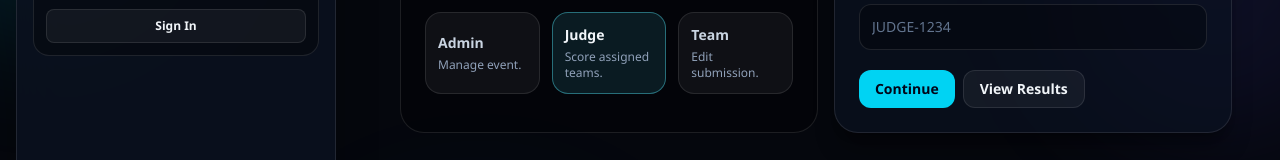
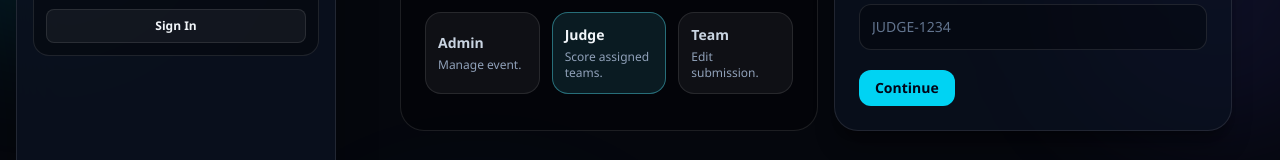
Before and after one commit to ubc-biztech/hello-hacks-judging-portal, a Next.js app in the folder hello-hacks-portal/: page /auth in a window 1280 px wide. Shown: the part 253-413 px from the top of the page. Built offline with nearby package versions, Linux system fonts and the light colour scheme; no server answers; the database is empty.

Commit message:
removed view result button

```diff
--- a/hello-hacks-portal/src/pages/auth/index.tsx
+++ b/hello-hacks-portal/src/pages/auth/index.tsx
@@ -135,7 +135,9 @@ export default function Auth() {
                   ].join(" ")}
                 >
                   <p className="text-sm font-semibold">{roleInfo[r].title}</p>
-                  <p className="mt-1 text-xs text-slate-400">{roleInfo[r].hint}</p>
+                  <p className="mt-1 text-xs text-slate-400">
+                    {roleInfo[r].hint}
+                  </p>
                 </button>
               );
             })}
@@ -146,9 +148,7 @@ export default function Auth() {
           <p className="text-xs font-semibold uppercase tracking-[0.16em] text-slate-500">
             Sign In As {current.title}
           </p>
-          <h2 className="mt-2 text-xl font-semibold text-slate-100">
-            Code
-          </h2>
+          <h2 className="mt-2 text-xl font-semibold text-slate-100">Code</h2>
           <p className="mt-2 text-sm text-slate-400">{current.hint}</p>
 
           <div className="mt-5">
@@ -171,12 +171,6 @@ export default function Auth() {
             >
               Continue
             </button>
-            <button
-              onClick={() => router.push("/results")}
-              className="rounded-xl border border-white/10 bg-white/5 px-4 py-2 text-sm font-semibold text-slate-100 transition hover:bg-white/10"
-            >
-              View Results
-            </button>
           </div>
         </section>
       </div>
```
